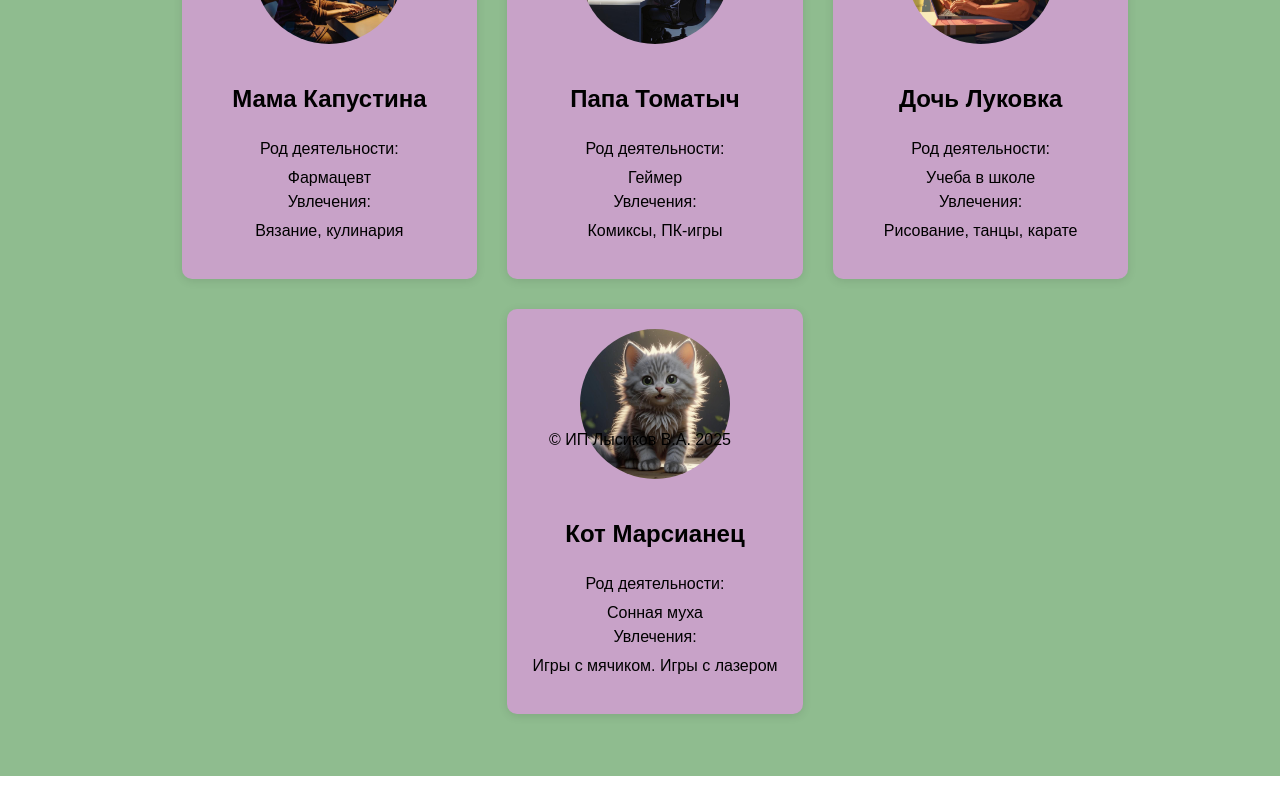
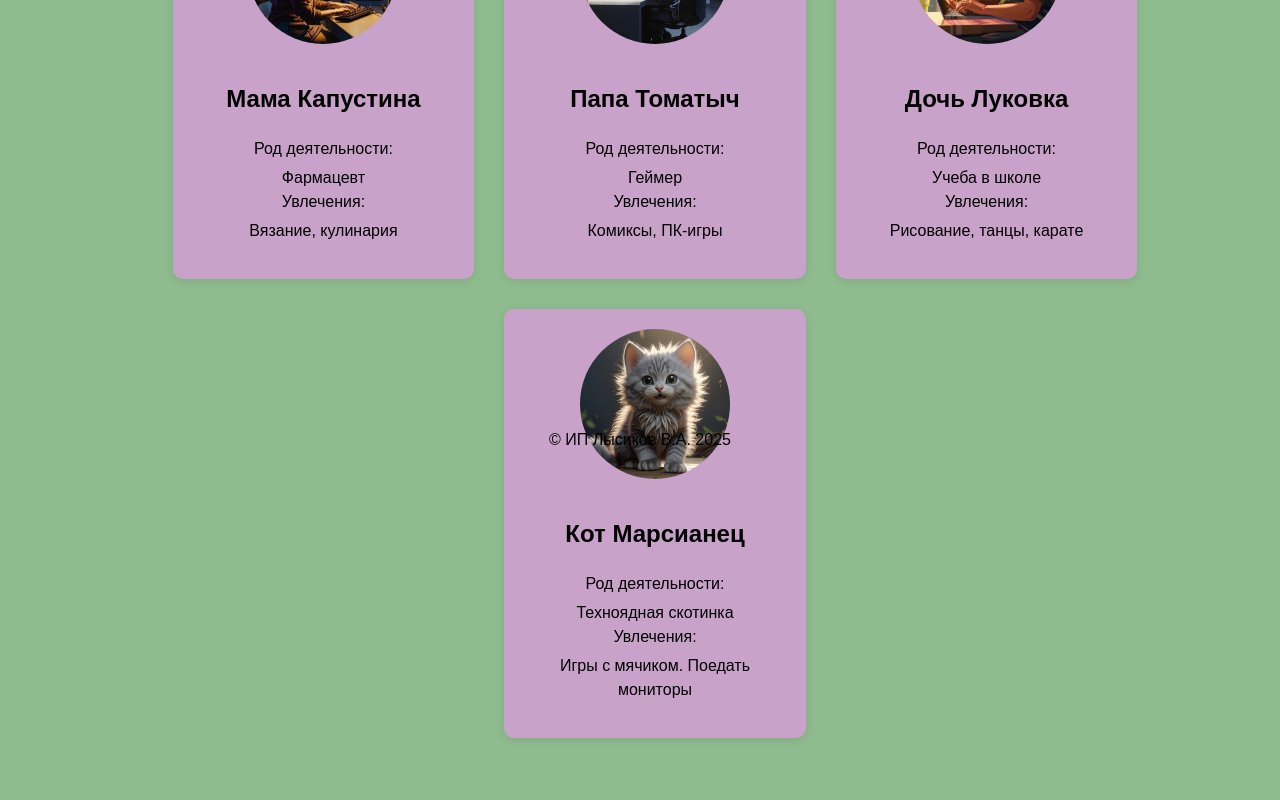
Before and after one commit to molstih/it_family, a React (Vite) app: page /about in a window 1280 px wide. Shown: the part 348-1148 px from the top of the page. Before the commit the page ends 1124 px from the top, so only its background shows below. Built offline with nearby package versions, Linux system fonts and the light colour scheme.

Commit message:
Марсик

```diff
--- a/src/pages/AboutPage.jsx
+++ b/src/pages/AboutPage.jsx
@@ -42,8 +42,8 @@ const AboutPage = () => {
                     <img src={cat} alt="Фотография кота" />
                         <h2>Кот Марсианец</h2>
                         <ul>
-                            <li><strong>Род деятельности:</strong> Сонная муха</li>
-                            <li><strong>Увлечения:</strong> Игры с мячиком. Игры с лазером</li>
+                            <li><strong>Род деятельности:</strong> Техноядная скотинка</li>
+                            <li><strong>Увлечения:</strong> Игры с мячиком. Поедать мониторы</li>
                         </ul>
                 </article>
             </section>
```
